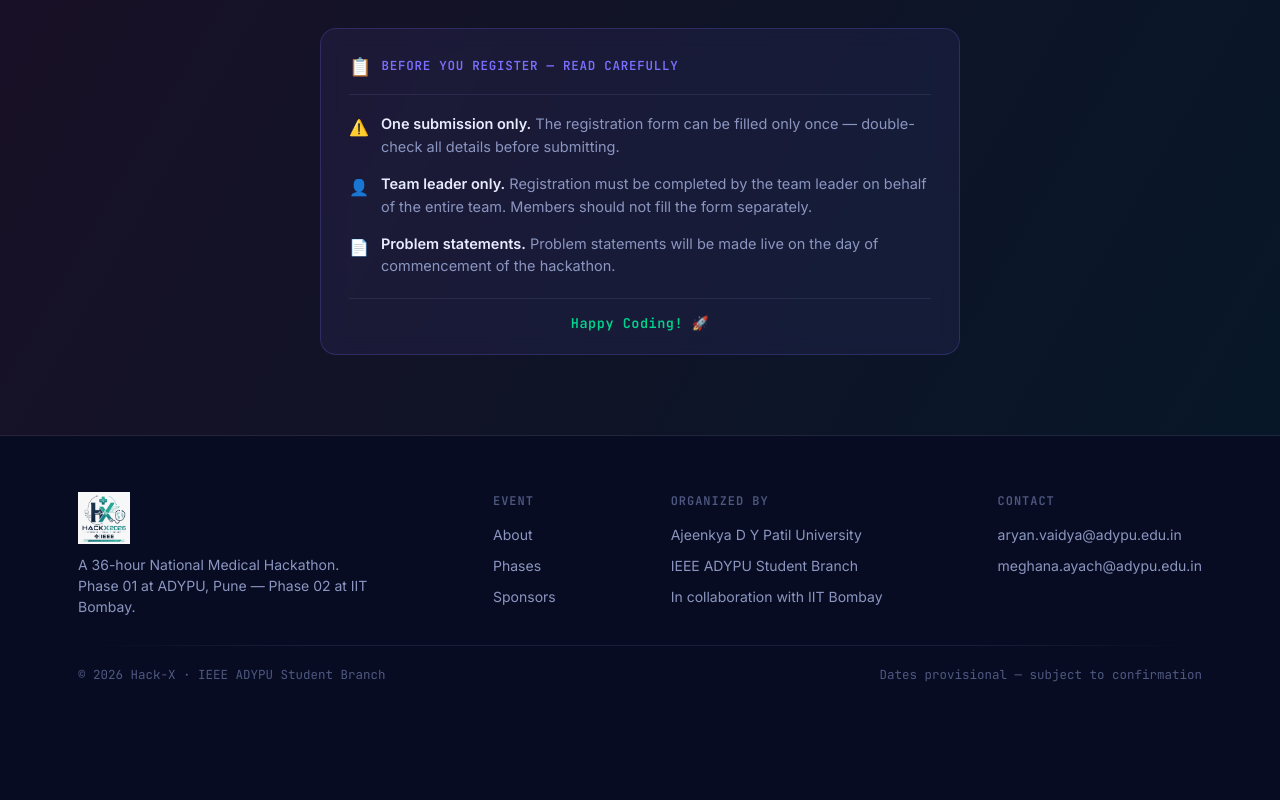
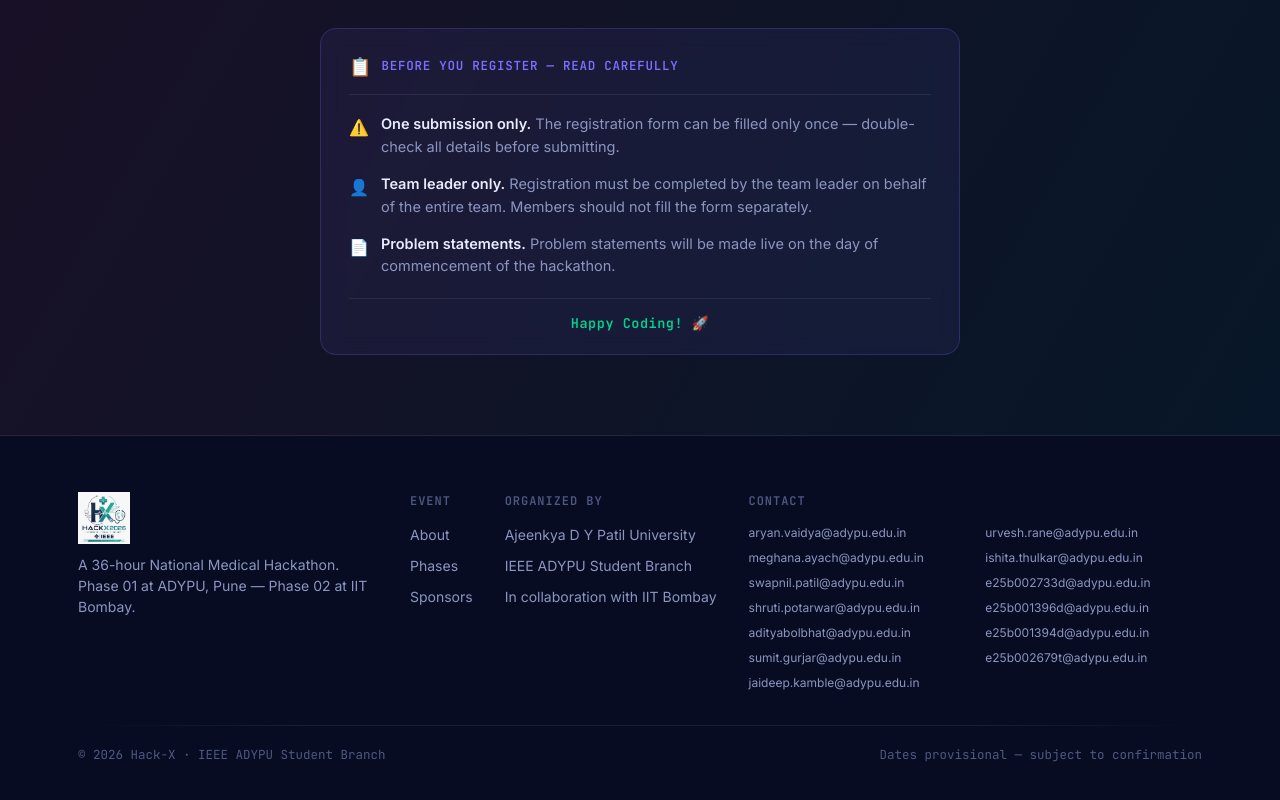
Before and after one commit to aryan-manish-vaidya/medsprint-vite, a website built with Vite: page index.html in a window 1280 px wide. Shown: the part 3593-4393 px from the top of the page. Before the commit the page ends 4317 px from the top, so only its background shows below. Built offline with nearby package versions, Linux system fonts and the light colour scheme; some packages are replaced by stand-ins of ours; no server answers; animation ran at ten frames a second; files whose address does not match are found by name.

Commit message:
added structured contacts

```diff
--- a/index.html
+++ b/index.html
@@ -280,7 +280,7 @@
 
       <div class="sponsor-cta">
         <p>Want to back a room full of teams building real healthcare solutions in 36 hours? We'll swap these slots for your logo.</p>
-        <a href="mailto:aryan.vaidya@adypu.edu.in?subject=Hack-X%202026%20Sponsorship%20Inquiry" class="btn btn-ghost" id="sponsorMailBtn">Become a sponsor</a>
+        <a href="mailto:swapnil.patil@adypu.edu.in,shruti.potarwar@adypu.edu.in,adityabolbhat@adypu.edu.in,sumit.gurjar@adypu.edu.in,jaideep.kamble@adypu.edu.in,urvesh.rane@adypu.edu.in,ishita.thulkar@adypu.edu.in?cc=e25b002733d@adypu.edu.in,e25b001396d@adypu.edu.in,e25b001394d@adypu.edu.in,e25b002679t@adypu.edu.in&subject=Hack-X%202026%20%E2%80%94%20Sponsorship%20Inquiry" class="btn btn-ghost" id="sponsorMailBtn">Become a sponsor</a>
       </div>
     </div>
   </section>
@@ -355,10 +355,27 @@
         <span>IEEE ADYPU Student Branch</span>
         <span>In collaboration with IIT Bombay</span>
       </div>
-      <div class="footer-col">
+      <div class="footer-col footer-col--contact">
         <h4>Contact</h4>
-        <a href="mailto:aryan.vaidya@adypu.edu.in">aryan.vaidya@adypu.edu.in</a>
-        <a href="mailto:meghana.ayach@adypu.edu.in">meghana.ayach@adypu.edu.in</a>
+        <div class="contact-grid">
+          <div class="contact-group">
+            <a href="mailto:aryan.vaidya@adypu.edu.in">aryan.vaidya@adypu.edu.in</a>
+            <a href="mailto:meghana.ayach@adypu.edu.in">meghana.ayach@adypu.edu.in</a>
+            <a href="mailto:swapnil.patil@adypu.edu.in">swapnil.patil@adypu.edu.in</a>
+            <a href="mailto:shruti.potarwar@adypu.edu.in">shruti.potarwar@adypu.edu.in</a>
+            <a href="mailto:adityabolbhat@adypu.edu.in">adityabolbhat@adypu.edu.in</a>
+            <a href="mailto:sumit.gurjar@adypu.edu.in">sumit.gurjar@adypu.edu.in</a>
+            <a href="mailto:jaideep.kamble@adypu.edu.in">jaideep.kamble@adypu.edu.in</a>
+          </div>
+          <div class="contact-group">
+            <a href="mailto:urvesh.rane@adypu.edu.in">urvesh.rane@adypu.edu.in</a>
+            <a href="mailto:ishita.thulkar@adypu.edu.in">ishita.thulkar@adypu.edu.in</a>
+            <a href="mailto:e25b002733d@adypu.edu.in">e25b002733d@adypu.edu.in</a>
+            <a href="mailto:e25b001396d@adypu.edu.in">e25b001396d@adypu.edu.in</a>
+            <a href="mailto:e25b001394d@adypu.edu.in">e25b001394d@adypu.edu.in</a>
+            <a href="mailto:e25b002679t@adypu.edu.in">e25b002679t@adypu.edu.in</a>
+          </div>
+        </div>
       </div>
     </div>
     <hr class="divider" style="margin-bottom:20px;">
--- a/src/style.css
+++ b/src/style.css
@@ -839,6 +839,14 @@
   display:block;color:var(--text-muted);font-size:14px;margin-bottom:10px;
 }
 .footer-col a:hover{color:var(--pulse);}
+/* ── contact grid (2 col) ── */
+.footer-col--contact{flex:1;min-width:280px;}
+.contact-grid{display:grid;grid-template-columns:1fr 1fr;gap:10px 20px;}
+.contact-group{display:flex;flex-direction:column;gap:2px;}
+.contact-group a{font-size:12px;margin-bottom:5px;word-break:break-all;}
+@media(max-width:600px){
+  .contact-grid{grid-template-columns:1fr;}
+}
 .footer-bottom{
   display:flex;justify-content:space-between;flex-wrap:wrap;gap:10px;
   font-size:12.5px;color:var(--text-faint);font-family:var(--mono);
```
